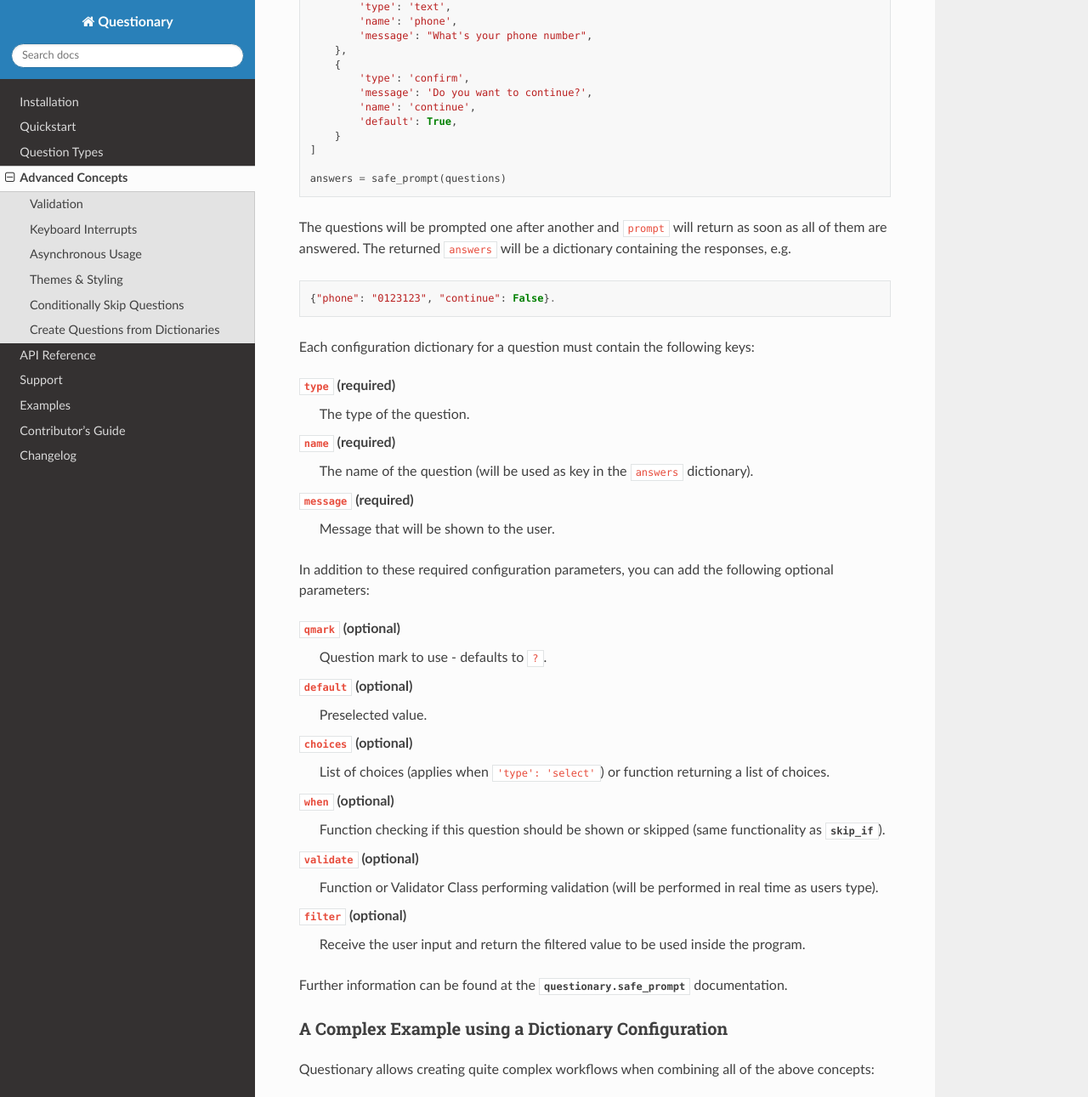
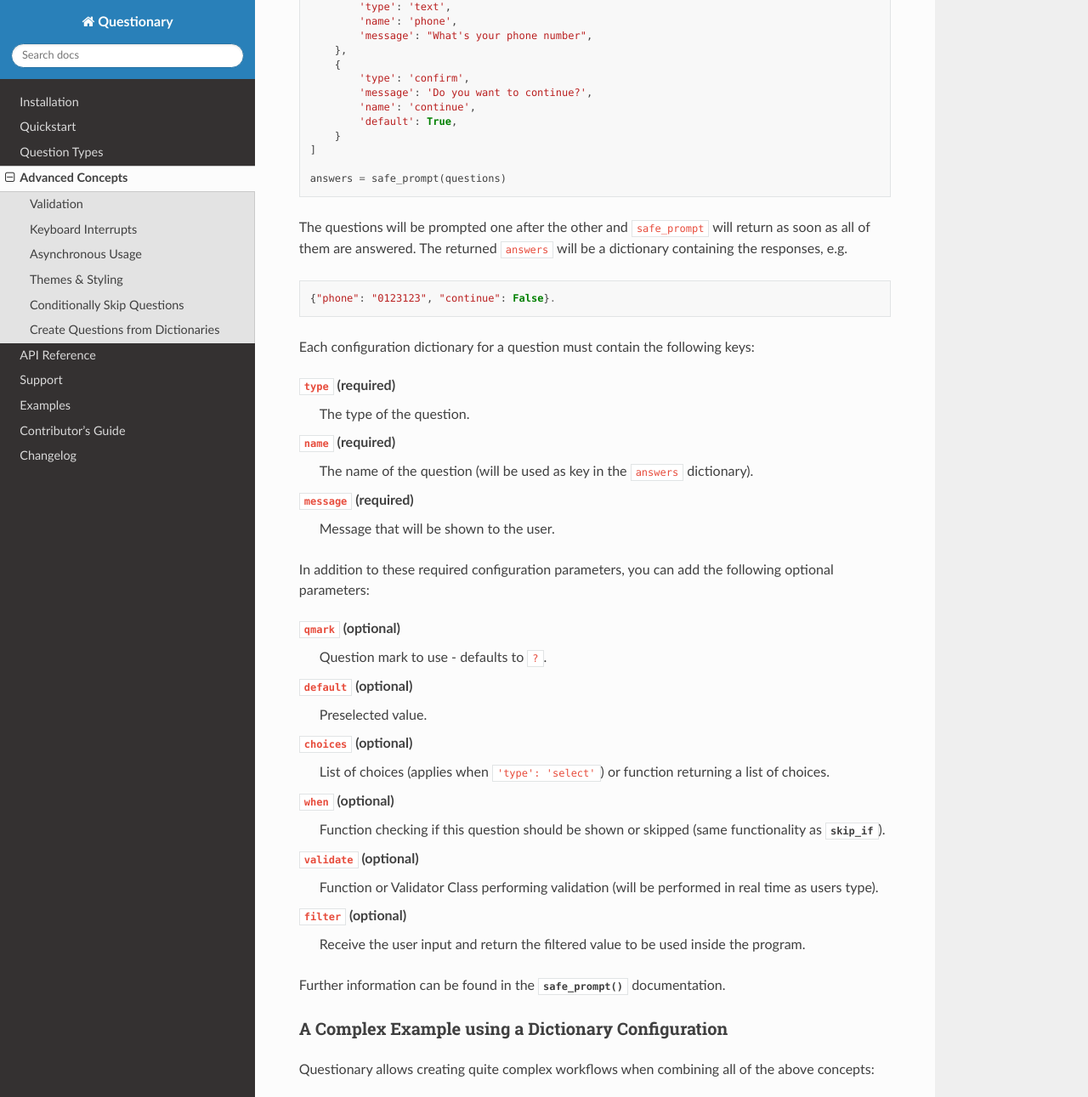
Before and after one commit to tmbo/questionary, a Sphinx documentation site: the page built from docs/pages/advanced.rst, in a window 1280 px wide and 1400 px high, scrolled down 4596 px, cut to the strip 0-1291 px from the top of the window. Shown: the whole strip at 85% size. Built offline with Sphinx 7.4.7 and the Read the Docs theme 3.1.0, drawn with Linux system fonts in a browser that asks for light colours.

Commit message:
docs: fix invalid safe_prompt function links

```diff
--- a/docs/pages/advanced.rst
+++ b/docs/pages/advanced.rst
@@ -104,7 +104,7 @@
 
 The following are safe (capture keyboard interrupts):
 
-* :meth:`~questionary.safe_prompt`;
+* :func:`~questionary.safe_prompt`;
 
 * :attr:`~questionary.Form.ask` on :class:`~questionary.Form` (returned by
   :meth:`~questionary.form`);
@@ -270,7 +270,7 @@
 
   answers = safe_prompt(questions)
 
-The questions will be prompted one after another and ``prompt`` will return
+The questions will be prompted one after the other and ``safe_prompt`` will return
 as soon as all of them are answered. The returned ``answers``
 will be a dictionary containing the responses, e.g.
 
@@ -316,8 +316,7 @@
   Receive the user input and return the filtered value to be
   used inside the program.
 
-Further information can be found at the :class:`questionary.safe_prompt`
-documentation.
+Further information can be found in the :func:`~questionary.safe_prompt` documentation.
 
 .. _random_label:
 
--- a/docs/pages/api_reference.rst
+++ b/docs/pages/api_reference.rst
@@ -21,6 +21,6 @@
 
 .. automethod:: questionary::form
 
-.. automethod:: questionary::prompt
+.. automethod:: questionary::safe_prompt
 
 .. automethod:: questionary::unsafe_prompt
--- a/docs/pages/quickstart.rst
+++ b/docs/pages/quickstart.rst
@@ -82,7 +82,7 @@
 
   {'first': True, 'second': 'item2'}
 
-The :meth:`~questionary.safe_prompt` function also allows you to ask a
+The :func:`~questionary.safe_prompt` function also allows you to ask a
 collection of questions, however instead of taking :class:`~questionary.Question`
 instances, it takes a dictionary:
 
```
